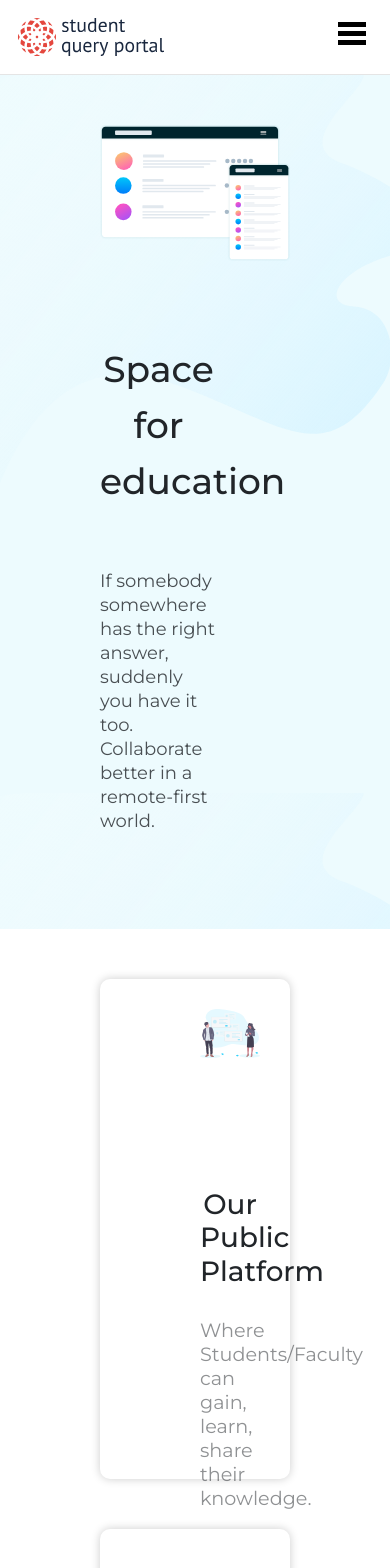
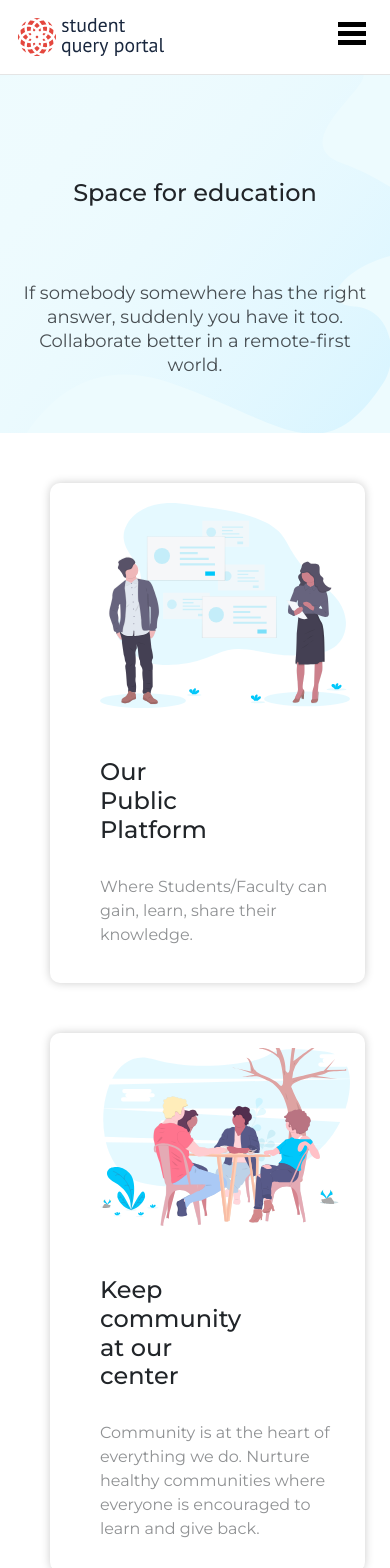
Before and after one commit to piyush-nadoda/student-query-portal, a React (Create React App) app: page / in a window 390 px wide. Shown: the top 1568 px of the page. Built offline with nearby package versions, Linux system fonts and the light colour scheme; no server answers.

Commit message:
🐛  Bug fixes

```diff
--- a/src/components/Pages/Home.jsx
+++ b/src/components/Pages/Home.jsx
@@ -1,6 +1,3 @@
-import { getAuth } from "firebase/auth";
-import { useDispatch } from "react-redux";
-import { LoggedOutUser } from "../../actions/actions";
 import Footer from "../Utils/Footer";
 import Navbar from "../Utils/Navbar";
 import "../Style/home.css";
@@ -10,14 +7,6 @@ import yu from "../Images/illustration-your-users.svg";
 import im from "../Images/illustration-mockups.svg";
 
 const Home = ({ history }) => {
-  const dispatch = useDispatch();
-
-  const logout = () => {
-    const auth = getAuth();
-    auth.signOut();
-    dispatch(LoggedOutUser());
-    history.push("./login");
-  };
 
   return (
     <>
@@ -41,29 +30,32 @@ const Home = ({ history }) => {
         </div>
         <div className="home-container-grow-together">
           <img className="home-gt-mockup" src={gt} alt="" />
+          <div className="text-container">
           <h1 className="home-gt-heading">Our Public Platform</h1>
           <p className="home-gt-text">
             Where Students/Faculty can gain, learn, share their knowledge.
-          </p>
+          </p></div>
         </div>
         <div className="home-container-flowing-conversations">
           <img className="home-fc-mockup" src={fc} alt="" />
+          <div className="text-container">
           <h1 className="home-fc-heading">Keep community at our center</h1>
           <p className="home-fc-text">
             Community is at the heart of everything we do. Nurture healthy
             communities where everyone is encouraged to learn and give back.
-          </p>
+          </p></div>
         </div>
         <div className="home-container-your-users">
           <img className="home-yu-mockup" src={yu} alt="" />
+          <div className="text-container">
           <h1 className="home-yu-heading">Our Users</h1>
           <p className="home-yu-text">
             Once signed in to our app, users can start posting immediately.
-          </p>
+          </p></div>
         </div>
       </div>
       <Footer />
-      <button onClick={logout}>Logout</button>
+      {/* <button onClick={logout}>Logout</button> */}
     </>
   );
 };
--- a/src/components/Style/aboutUs.css
+++ b/src/components/Style/aboutUs.css
@@ -3,7 +3,7 @@
     background-size: 55%;
     background-color: #fdfdfd;
     overflow: hidden;
-    padding: 100px 0;
+    /* padding: 100px 0; */
 }
 
 .about-inner-container{
--- a/src/components/Style/home.css
+++ b/src/components/Style/home.css
@@ -17,7 +17,7 @@
 }
 
 .home-mockup {
-  width: 700px;
+  width: 40vw;
   height: auto;
   float: right;
 }
@@ -43,7 +43,7 @@
   box-shadow: 0 0 10px 0 rgb(0, 0, 0, 0.2);
   box-sizing: border-box;
   padding: 30px 30px 30px 100px;
-  height: 500px;
+  min-height: 500px;
 }
 
 .home-gt-mockup,
@@ -53,23 +53,36 @@
   float: right;
 }
 
+.text-container{
+  height: fit-content;
+}
+
 .home-gt-heading,
 .home-fc-heading,
 .home-yu-heading {
+  font-size: 2rem;
   margin-top: 130px;
   margin-bottom: 30px;
   width: 30vw;
+  text-align: left;
   display: inline-block;
 }
 
 .home-gt-text,
 .home-fc-text,
 .home-yu-text {
-  width: 500px;
+  width: 350px;
   font-size: 1.2rem;
   line-height: 1.5rem;
   opacity: 0.5;
   display: inline-block;
+}
+
+.home-gt-mockup,
+.home-yu-mockup {
+  width: 500px;
+  height: auto;
+  float: right;
 }
 
 .home-fc-mockup {
@@ -83,3 +96,69 @@
 .home-yu-mockup {
   padding-top: 40px;
 }
+@media (max-width: 1200px) {
+
+  .home-container-grow-together,
+  .home-container-flowing-conversations,
+  .home-container-your-users {
+    display: flex;
+    flex-direction: column;
+    align-items: center;
+    justify-content: center;
+  }
+
+.home-fc-mockup {
+  padding: 0;
+}
+
+.home-gt-heading,
+.home-fc-heading,
+.home-yu-heading {
+  display: block;
+  margin-top: 50px;
+}
+}
+
+@media (max-width: 786px) {
+  .home-container-mockup {
+    padding: 10px 20px;
+    text-align: center;
+  }
+  .home-mockup {
+    display: none;
+    float: none;
+  }
+  .home-container-mockup-text {
+    width: 100vw;
+  }
+  .home-mockup-heading {
+    font-size: 1.5rem;
+  }
+  .home-gt-heading,
+  .home-fc-heading,
+  .home-yu-heading {
+    font-size: 1.5rem;
+  }
+
+  .home-gt-text,
+  .home-fc-text,
+  .home-yu-text {
+    font-size: 1rem;
+  }
+
+  .home-container-grow-together,
+  .home-container-flowing-conversations,
+  .home-container-your-users {
+    margin: 50px 25px 10px 50px;
+    padding: 30px 30px 30px 100px;
+  }
+}
+
+@media (max-width: 490px) {
+
+  .home-container-grow-together,
+  .home-container-flowing-conversations,
+  .home-container-your-users {
+    padding: 15px 15px 15px 50px;
+  }
+}
--- a/src/components/Utils/Navbar.jsx
+++ b/src/components/Utils/Navbar.jsx
@@ -1,9 +1,14 @@
-import { Link } from "react-router-dom";
+import { getAuth } from "firebase/auth";
+import { useDispatch, useSelector } from "react-redux";
+import { LoggedOutUser } from "../../actions/actions";
+import { Link, useHistory } from "react-router-dom";
 import logo from "../Images/logo.svg";
 import "../Style/navbar.css";
 
 const Navbar = () => {
+  const history = useHistory();
   let y = document.querySelectorAll(".box");
+  const dispatch = useDispatch();
   y.forEach((element) => {
     element.onclick = function (e) {
       var head = e.currentTarget;
@@ -13,6 +18,16 @@ const Navbar = () => {
       }, 280);
     };
   });
+
+  const { user } = useSelector((state) => ({ ...state }));
+
+  const logout = () => {
+    const auth = getAuth();
+    auth.signOut();
+    dispatch(LoggedOutUser());
+    history.push("/login");
+  };
+
   return (
     <>
       <nav className="navbar-main">
@@ -31,14 +46,37 @@ const Navbar = () => {
           </span>
         </div>
         <ul className="navbar-main-list">
-          <li className="navbar-home-btn"><Link className="navbar-link" to="/">Home</Link></li>
+          <li className="navbar-home-btn">
+            <Link className="navbar-link" to="/">
+              Home
+            </Link>
+          </li>
           <li className="navbar-qna-btn">QnA</li>
-          <li className="navbar-about-us-btn">  <Link className="navbar-link" to="/aboutus"> About Us</Link></li>
-          <li className="navbar-contact-us-btn"> <a className="navbar-link" href="#footer_section">Contact Us</a></li>
+          <li className="navbar-about-us-btn">
+            {" "}
+            <Link className="navbar-link" to="/aboutus">
+              {" "}
+              About Us
+            </Link>
+          </li>
+          <li className="navbar-contact-us-btn">
+            {" "}
+            <a className="navbar-link" href="#footer_section">
+              Contact Us
+            </a>
+          </li>
         </ul>
         <ul className="navbar-user-list">
-          <li><Link className="navbar-link" to="/register">Register</Link></li>
-          <li><Link className="navbar-link" to="/login">Login</Link></li>
+          <li>
+            <Link className="navbar-link" to="/register">
+              Register
+            </Link>
+          </li>
+          <li>
+            <Link className="navbar-link" onClick={logout} to="/login">
+              {user && user.token ? "logout" : "login"}
+            </Link>
+          </li>
         </ul>
       </nav>
 
@@ -47,7 +85,7 @@ const Navbar = () => {
           <img className="navbar-logo" src={logo} alt="" />
           <button
             className="navbar-toggler"
-            style={{border:"none"}}
+            style={{ border: "none" }}
             type="button"
             data-bs-toggle="collapse"
             data-bs-target="#navbarNavAltMarkup"
@@ -77,10 +115,16 @@ const Navbar = () => {
               <Link className="nav-link" to="/aboutus">
                 About Us
               </Link>
-              <a className="nav-link" href="#footer_section">Contact Us</a>
+              <a className="nav-link" href="#footer_section">
+                Contact Us
+              </a>
               <hr />
-              <Link className="nav-link" to="/register">Register</Link>
-              <Link className="nav-link" to="/login">Login</Link>
+              <Link className="nav-link" to="/register">
+                Register
+              </Link>
+              <Link className="nav-link" to="/login">
+                Login
+              </Link>
             </div>
           </div>
         </div>
```
Also changed, not shown: src/components/Pages/LoginPage.jsx (+19 -23 lines), 1 other file (tests, documents, lock files or other folders).
